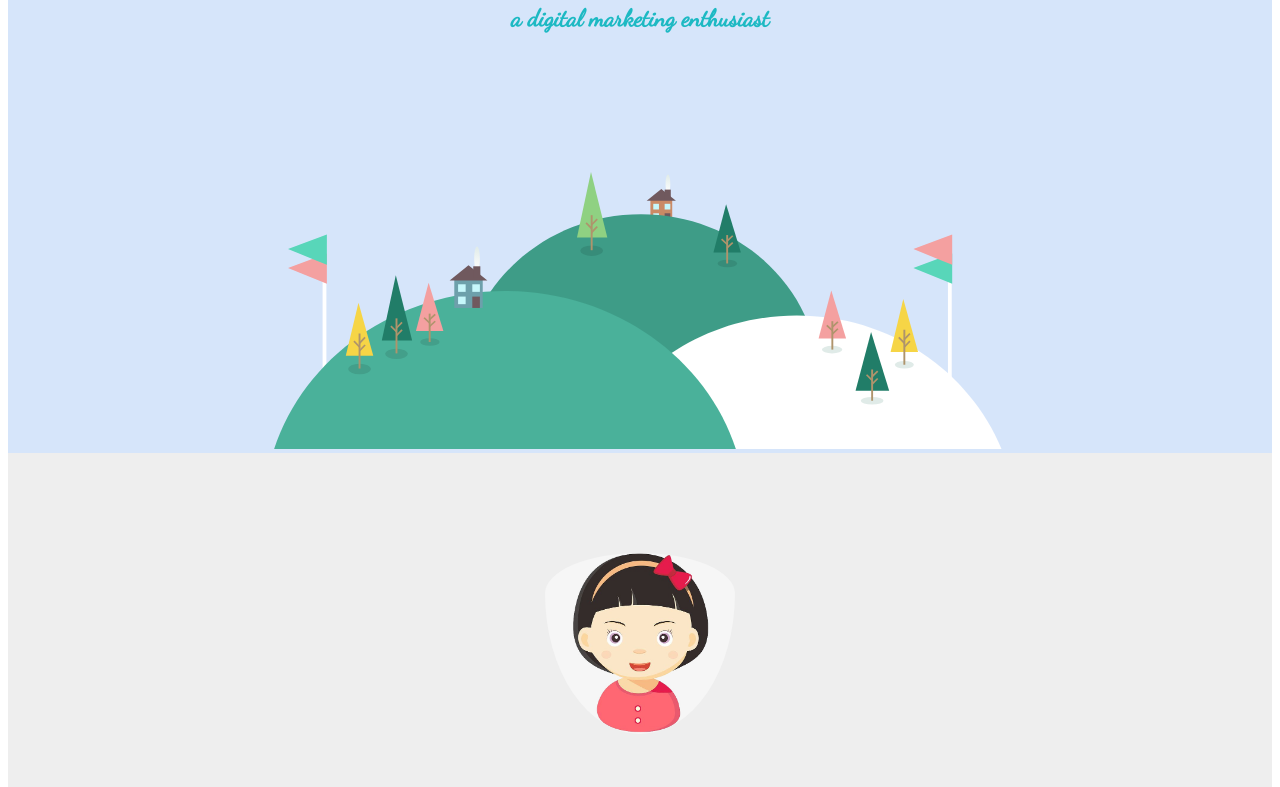
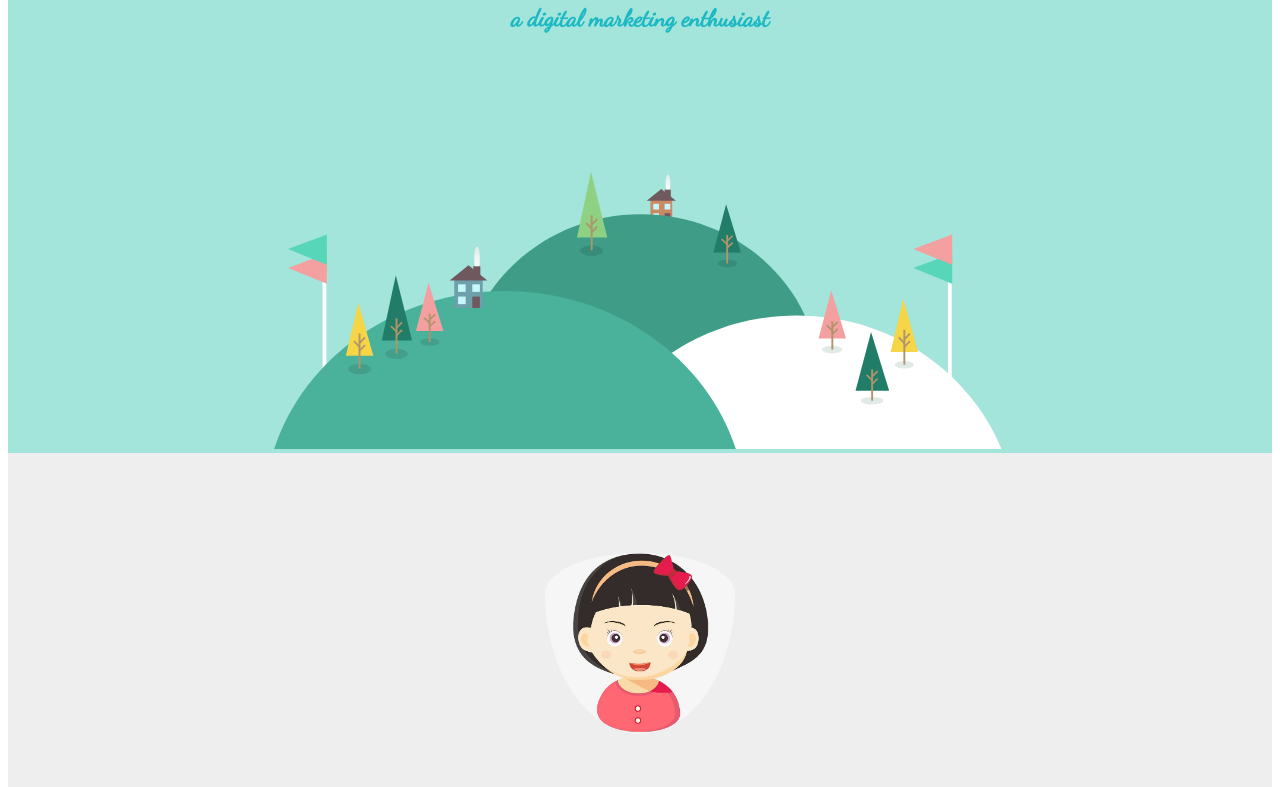
Before and after one commit to Ashwika1998/my-personal-site, a plain HTML site: page index.html in a window 1280 px wide. Shown: the part 248-1035 px from the top of the page. Drawn offline with Linux system fonts and the light colour scheme; a web font is replaced by a local one.

Commit message:
changes the color paletes

```diff
--- a/styles.css
+++ b/styles.css
@@ -50,7 +50,7 @@ h4 {
 
 }
 .top-container {
-  background-color: #D6E5FA;
+  background-color: #A3E4DB;
   padding: 50px 0 0 0;
 
 }
```
